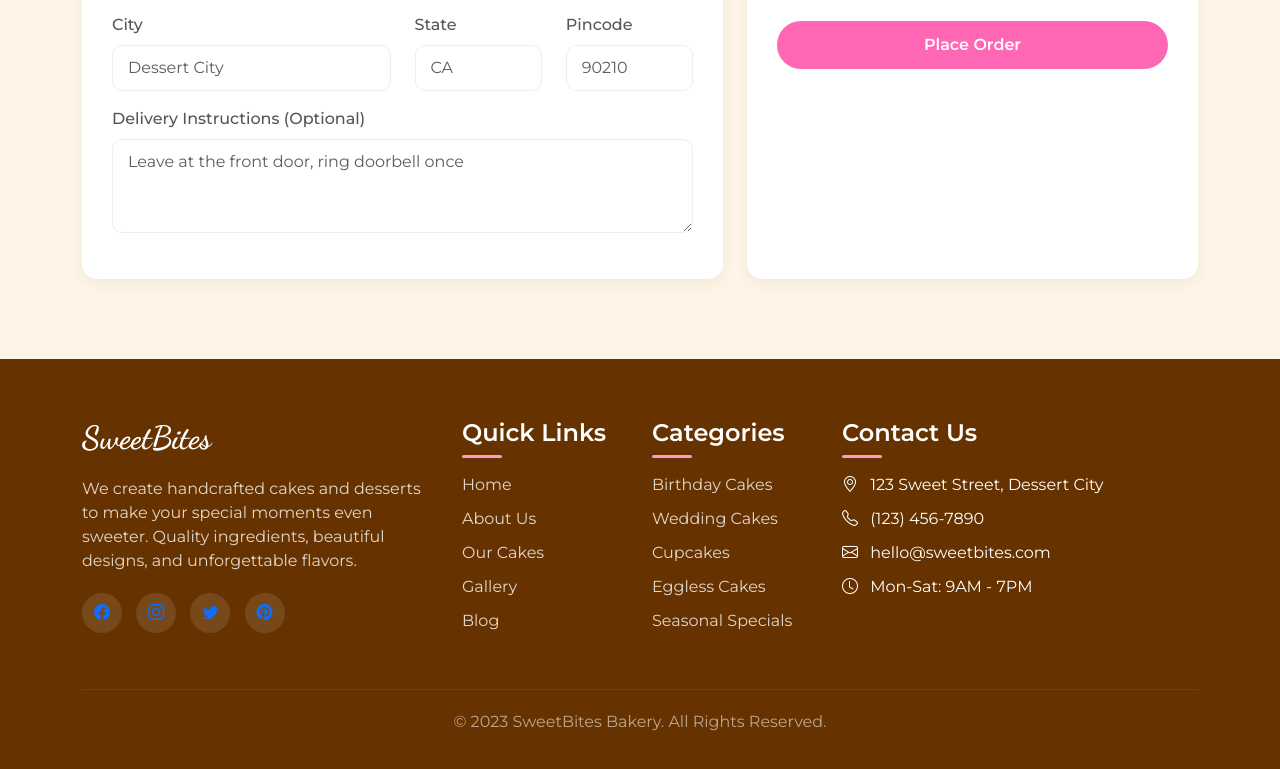
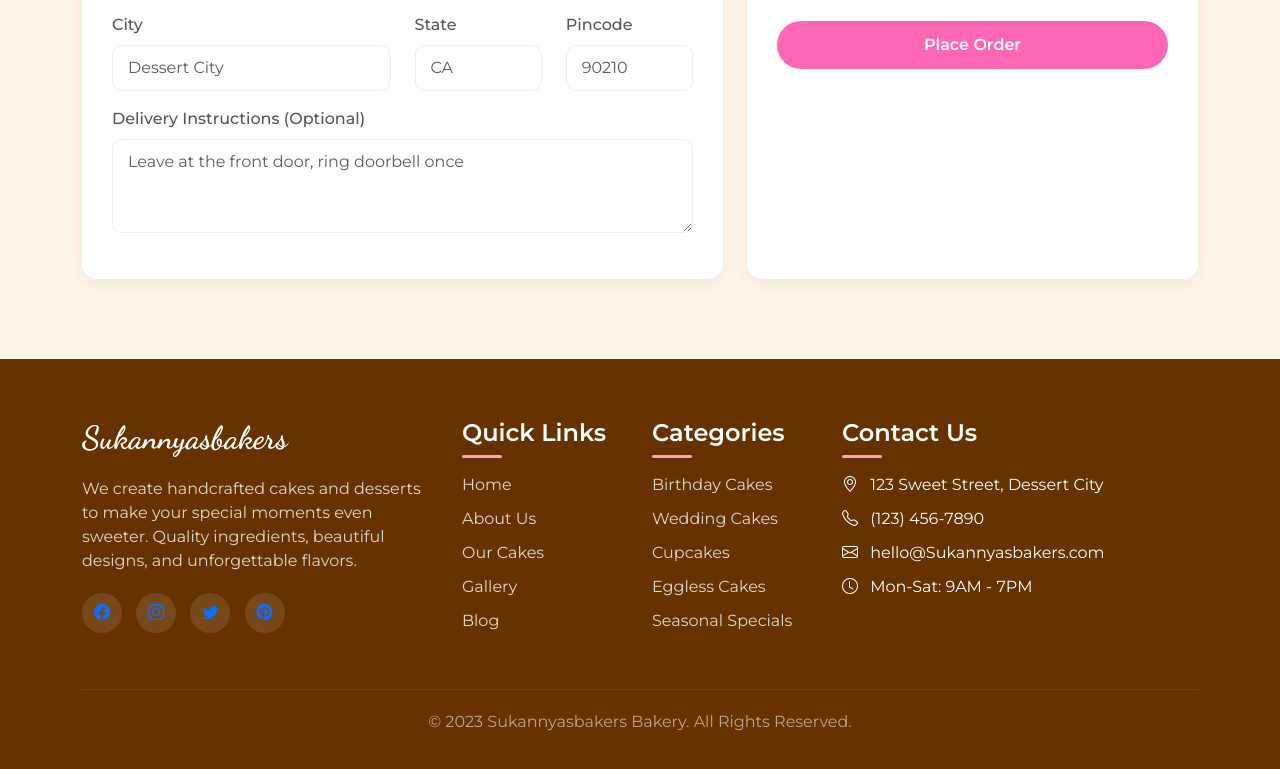
Before and after one commit to drxMalick123/Cakeshop1, a plain HTML site: page check.html in a window 1280 px wide. Shown: the part 1595-2364 px from the top of the page. Drawn offline with nearby package versions, Linux system fonts and the light colour scheme.

Commit message:
Update check.html

```diff
--- a/check.html
+++ b/check.html
@@ -3,7 +3,7 @@
 <head>
     <meta charset="UTF-8">
     <meta name="viewport" content="width=device-width, initial-scale=1.0">
-    <title>SweetBites Bakery - Cart & Checkout</title>
+    <title>Sukannyasbakers Bakery - Cart & Checkout</title>
     <link href="https://cdn.jsdelivr.net/npm/bootstrap@5.3.2/dist/css/bootstrap.min.css" rel="stylesheet">
     <link rel="stylesheet" href="https://cdn.jsdelivr.net/npm/bootstrap-icons@1.11.1/font/bootstrap-icons.css">
     <link href="https://fonts.googleapis.com/css2?family=Dancing+Script:wght@700&family=Montserrat:wght@400;500;600;700&display=swap" rel="stylesheet">
@@ -513,7 +513,7 @@
             <button class="navbar-toggler" type="button" data-bs-toggle="collapse" data-bs-target="#navbarSupportedContent">
                 <span class="navbar-toggler-icon"></span>
             </button>
-            <a class="navbar-brand cursive" href="index.html">SweetBites</a>
+            <a class="navbar-brand cursive" href="index.html">Sukannyasbakers</a>
 
             <div class="collapse navbar-collapse" id="navbarSupportedContent">
                 <ul class="navbar-nav me-auto mb-2 mb-lg-0">
@@ -743,7 +743,7 @@
         <div class="container">
             <div class="row">
                 <div class="col-lg-4 col-md-6 mb-4 mb-lg-0">
-                    <h3 class="footer-logo cursive">SweetBites</h3>
+                    <h3 class="footer-logo cursive">Sukannyasbakers</h3>
                     <p>We create handcrafted cakes and desserts to make your special moments even sweeter. Quality ingredients, beautiful designs, and unforgettable flavors.</p>
                     <div class="social-icons">
                         <a href="#" class="social-icon"><i class="bi bi-facebook"></i></a>
@@ -780,14 +780,14 @@
                     <ul class="footer-links">
                         <li><i class="bi bi-geo-alt me-2"></i> 123 Sweet Street, Dessert City</li>
                         <li><i class="bi bi-telephone me-2"></i> (123) 456-7890</li>
-                        <li><i class="bi bi-envelope me-2"></i> hello@sweetbites.com</li>
+                        <li><i class="bi bi-envelope me-2"></i> hello@Sukannyasbakers.com</li>
                         <li><i class="bi bi-clock me-2"></i> Mon-Sat: 9AM - 7PM</li>
                     </ul>
                 </div>
             </div>
 
             <div class="text-center copyright">
-                <p>&copy; 2023 SweetBites Bakery. All Rights Reserved.</p>
+                <p>&copy; 2023 Sukannyasbakers Bakery. All Rights Reserved.</p>
             </div>
         </div>
     </footer>
```
